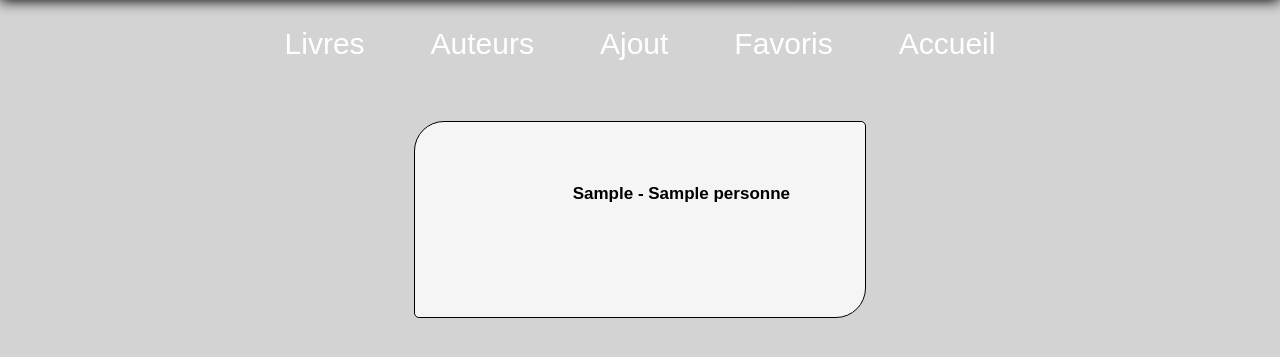
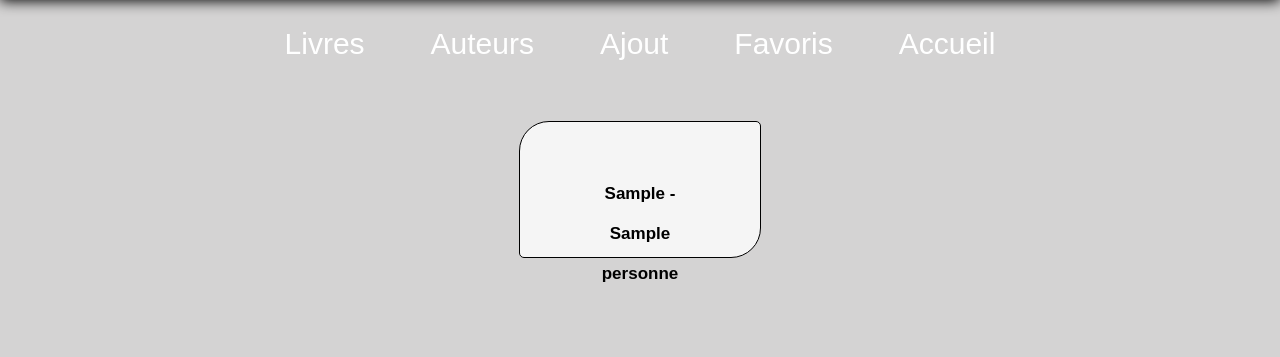
Before and after one commit to fiduide/CyberBook, a PHP site: page /Auteur.php in a window 1280 px wide. Shown: the part 349-706 px from the top of the page. Run offline with PHP 8.4, Linux system fonts and the light colour scheme; tables that the repository leaves empty or names only in its code hold one stand-in row (values such as "Sample post"); some web fonts are replaced.

Commit message:
Modif Auteur

```diff
--- a/src/Auteur.php
+++ b/src/Auteur.php
@@ -2,6 +2,7 @@
 <html>
 <head>
 	<meta charset="utf-8">
+	<link rel="stylesheet" type="text/css" href="css/style_auteur.css">
 	<link rel="stylesheet" type="text/css" href="css/style_livre.css">
 	<title>Liste des Auteurs</title>
 </head>
@@ -19,14 +20,14 @@
 
 		// On affiche les livres avec leur auteurs
 		?>
-		<div class="align">
+		<div class="alignA">
 			<?php
 			while ($donnees = $reponse->fetch())
 				{
 					?>
 
 						<a href="Livre_A.php?id=<?= ($donnees['id']) ?>">
-						<section class="idlivre">
+						<section class="idlivreA">
 							<?php
 								echo '<p><strong>' . $donnees["prenom"] . ' - ' . $donnees["nom"] . '</strong></p>';
 								?>
--- a/src/Livre_A.php
+++ b/src/Livre_A.php
@@ -22,7 +22,7 @@
 	{
 		?>
 		<center>
-		<section class="idlivre">
+		<section class="details_Livre">
 						<a href="details_livre.php?titre=<?= ($alivre['titre']) ?>"> <!-- Permet de rediriger la donnée titre vers la page détails-->
 							<tr>
 								<td>
@@ -48,4 +48,4 @@
 	}
 
 ?>
-</center
+</center >
--- a/src/bdd.php
+++ b/src/bdd.php
@@ -2,7 +2,7 @@
 	try
 		{
 			// On se connecte à MySQL
-			$bdd = new PDO('mysql:host=localhost;dbname=biblio;charset=utf8', 'root', '', array(PDO::ATTR_ERRMODE => PDO::ERRMODE_EXCEPTION));
+			$bdd = new PDO('mysql:host=localhost;dbname=biblio;charset=utf8', 'root', 'root', array(PDO::ATTR_ERRMODE => PDO::ERRMODE_EXCEPTION));
 		}
 	catch(Exception $e)
 		{
--- /dev/null
+++ b/src/css/style_auteur.css
@@ -0,0 +1,50 @@
+.idlivreA
+{
+	background-color: whitesmoke;
+	text-align: center;
+	padding: center;
+	border: 1px groove black;
+	border-radius: 30px 5px 30px 5px;
+	padding-left: 75px;
+	padding-right: 75px;
+	padding-top: 35px;
+	padding-bottom: 70px;
+	width: 90px;
+	height: 30px;
+	font-size: 17px;
+	margin-left: 50px;
+	margin-right: 50px;
+	margin-bottom: 20px;
+	margin-top: 20px;
+	line-height: 40px;
+}
+
+.alignA{
+	display: flex;
+	justify-content: center;
+	flex-wrap: wrap;
+}
+
+a{
+	text-decoration: none;
+	color: black;
+}
+
+.detail
+{
+	background-color: white;
+	justify-content: center;
+	text-align: center;
+	border: 1px groove black;
+	border-radius: 30px;
+	padding-left: 25px;
+	padding-right: 25px;
+	padding-top: 15px;
+	padding-bottom: 25px;
+	width: 200px;
+	font-size: 15px;
+	margin-left: 10px;
+	margin-right: 10px;
+	margin-bottom: 15px;
+
+}
```
